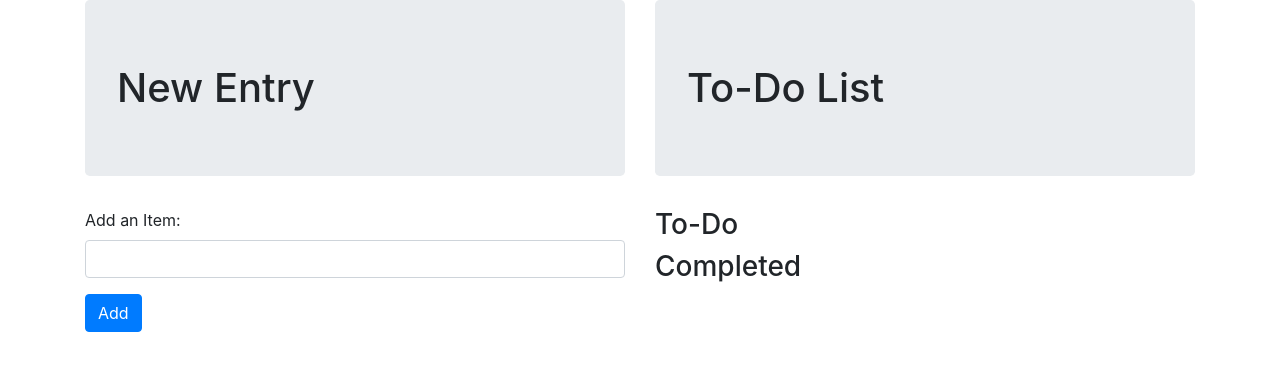
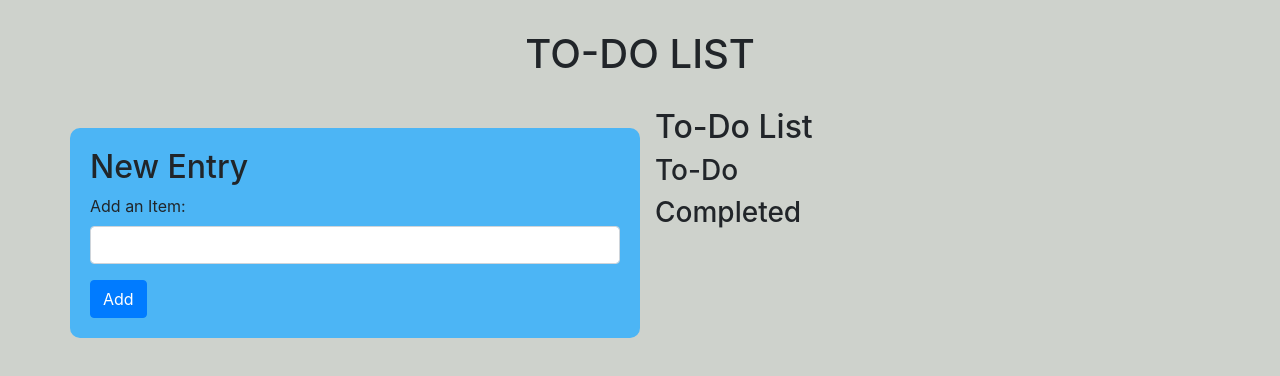
Before and after one commit to ChrisMCrow/to-do-list, a plain HTML site: page index.html in a window 1280 px wide. Drawn offline with Linux system fonts and the light colour scheme.

Commit message:
add some design

```diff
--- a/css/styles.css
+++ b/css/styles.css
@@ -0,0 +1,15 @@
+body {
+  background-color: #CED2CC;
+}
+
+#title {
+  margin: 30px;
+  text-align: center;
+}
+
+#left {
+  margin-top: 20px;
+  padding: 20px;
+  background-color: #4cb5f5;
+  border-radius: 10px;
+}
--- a/index.html
+++ b/index.html
@@ -10,9 +10,10 @@
   </head>
   <body>
     <div class="container">
+      <h1 id="title">TO-DO LIST</h1>
       <div class="row">
-        <div class="col-md-6">
-          <h1 class="jumbotron">New Entry</h1>
+        <div class="col-md-6" id="left">
+          <h2>New Entry</h2>
           <form id="new-entry">
             <div class="form-group">
               <label for="new-item">Add an Item:</label>
@@ -22,7 +23,7 @@
           </form>
         </div>
         <div class="col-md-6">
-          <h1 class="jumbotron">To-Do List</h1>
+          <h2>To-Do List</h2>
           <div id="to-do-list">
             <h3>To-Do</h3>
           </div>
```
